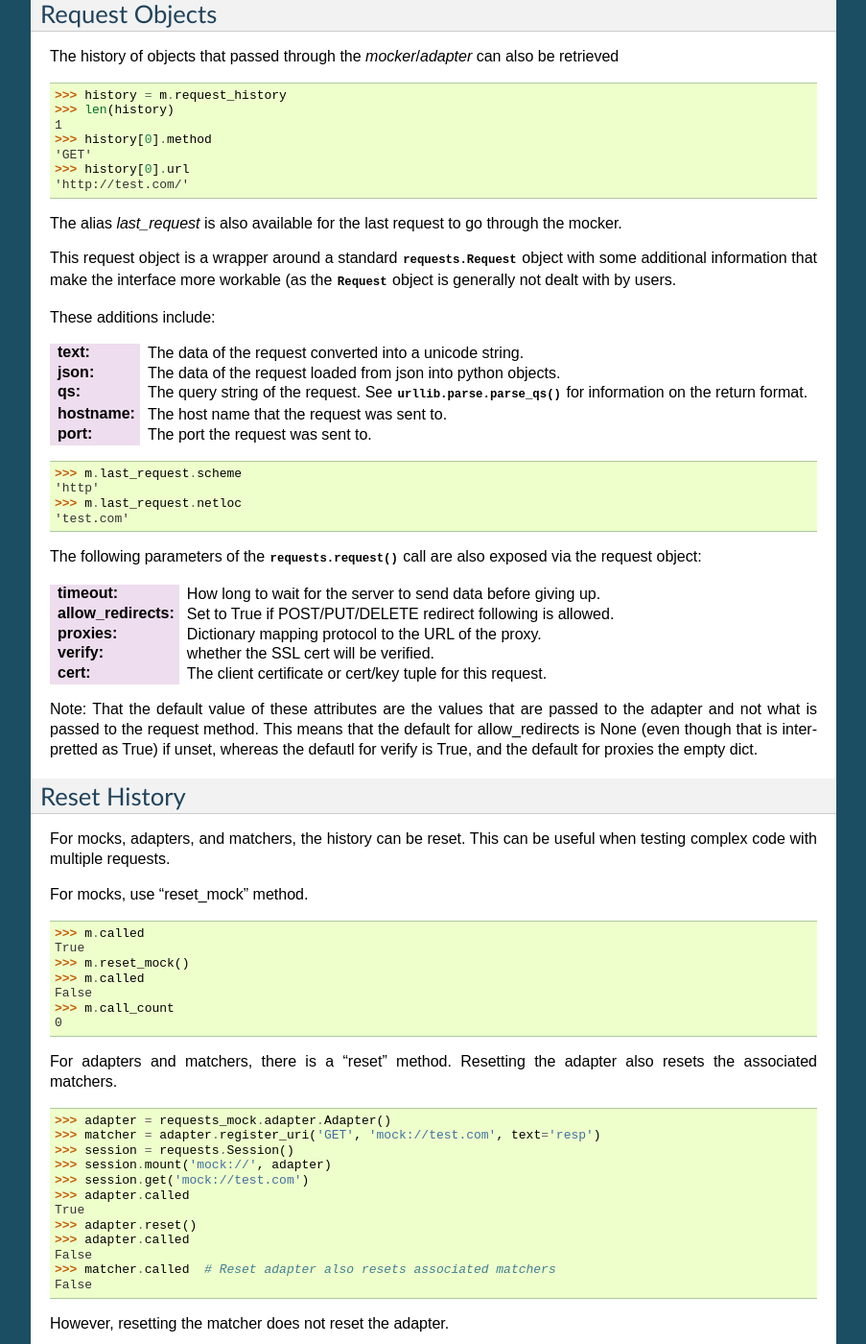
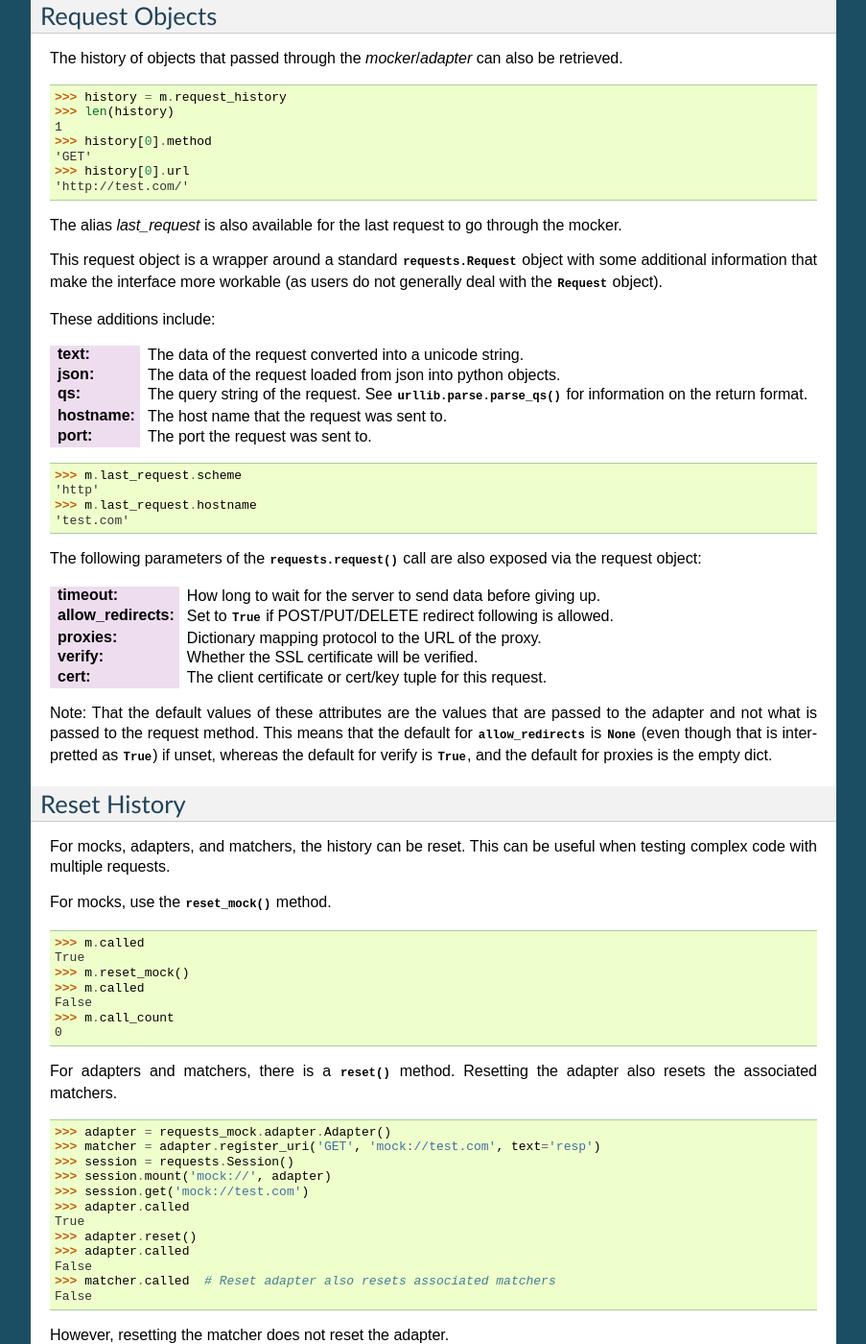
Before and after one commit to jamielennox/requests-mock, a Sphinx documentation site: the page built from doc/source/history.rst, in a window 1280 px wide and 1400 px high, scrolled down 472 px. Shown: the whole window at 96% size, without its empty margins (198-1101 px from the left). Built offline with Sphinx 7.4.7, drawn with Linux system fonts in a browser that asks for light colours; the version number could not be read and is left out; some of the changed text lies outside the part shown.

Commit message:
a few minor fixes and proposed changes to documentation files

```diff
--- a/doc/source/history.rst
+++ b/doc/source/history.rst
@@ -7,7 +7,7 @@ The object returned from creating a mock or registering a URI in an adapter is c
 Called
 ======
 
-The easiest way to test if a request hit the adapter is to simply check the called property or the call_count property.
+The easiest way to test if a request hit the adapter is to simply check the :py:attr:`called` property or the :py:attr:`call_count` property.
 
 .. doctest::
 
@@ -26,7 +26,7 @@ The easiest way to test if a request hit the adapter is to simply check the call
 Request Objects
 ===============
 
-The history of objects that passed through the `mocker`/`adapter` can also be retrieved
+The history of objects that passed through the `mocker`/`adapter` can also be retrieved.
 
 .. doctest::
 
@@ -40,7 +40,7 @@ The history of objects that passed through the `mocker`/`adapter` can also be re
 
 The alias `last_request` is also available for the last request to go through the mocker.
 
-This request object is a wrapper around a standard :py:class:`requests.Request` object with some additional information that make the interface more workable (as the :py:class:`~requests.Request` object is generally not dealt with by users.
+This request object is a wrapper around a standard :py:class:`requests.Request` object with some additional information that make the interface more workable (as users do not generally deal with the :py:class:`~requests.Request` object).
 
 These additions include:
 
@@ -54,25 +54,25 @@ These additions include:
 
     >>> m.last_request.scheme
     'http'
-    >>> m.last_request.netloc
+    >>> m.last_request.hostname
     'test.com'
 
 The following parameters of the :py:func:`requests.request` call are also exposed via the request object:
 
 :timeout: How long to wait for the server to send data before giving up.
-:allow_redirects: Set to True if POST/PUT/DELETE redirect following is allowed.
+:allow_redirects: Set to :py:const:`True` if POST/PUT/DELETE redirect following is allowed.
 :proxies: Dictionary mapping protocol to the URL of the proxy.
-:verify: whether the SSL cert will be verified.
+:verify: Whether the SSL certificate will be verified.
 :cert: The client certificate or cert/key tuple for this request.
 
-Note: That the default value of these attributes are the values that are passed to the adapter and not what is passed to the request method. This means that the default for allow_redirects is None (even though that is interpretted as True) if unset, whereas the defautl for verify is True, and the default for proxies the empty dict.
+Note: That the default values of these attributes are the values that are passed to the adapter and not what is passed to the request method. This means that the default for :py:attr:`allow_redirects` is :py:const:`None` (even though that is interpretted as :py:const:`True`) if unset, whereas the default for verify is :py:const:`True`, and the default for proxies is the empty dict.
 
 Reset History
 ===============
 
 For mocks, adapters, and matchers, the history can be reset. This can be useful when testing complex code with multiple requests.
 
-For mocks, use "reset_mock" method.
+For mocks, use the :py:meth:`reset_mock` method.
 
 .. doctest::
 
@@ -84,7 +84,7 @@ For mocks, use "reset_mock" method.
     >>> m.call_count
     0
 
-For adapters and matchers, there is a "reset" method. Resetting the adapter also resets the associated matchers.
+For adapters and matchers, there is a :py:meth:`reset` method. Resetting the adapter also resets the associated matchers.
 
 .. doctest::
 
--- a/doc/source/mocker.rst
+++ b/doc/source/mocker.rst
@@ -9,7 +9,7 @@ Its goal is to provide an interface that is as close to the real requests librar
 
 :py:class:`requests_mock.Mocker` takes two optional parameters:
 
-:real_http (bool): If True then any requests that are not handled by the mocking adapter will be forwarded to the real server (see :ref:`RealHTTP`), or the containing Mocker if applicable (see :ref:`NestingMockers`). Defaults to False.
+:real_http (bool): If :py:const:`True` then any requests that are not handled by the mocking adapter will be forwarded to the real server (see :ref:`RealHTTP`), or the containing Mocker if applicable (see :ref:`NestingMockers`). Defaults to :py:const:`False`.
 :session (requests.Session): If set, only the given session instance is mocked (see :ref:`SessionMocking`).
 
 Activation
```
Also changed, not shown: other parts of doc/source/mocker.rst (+1 -1 lines), doc/source/matching.rst (+7 -7 lines).
